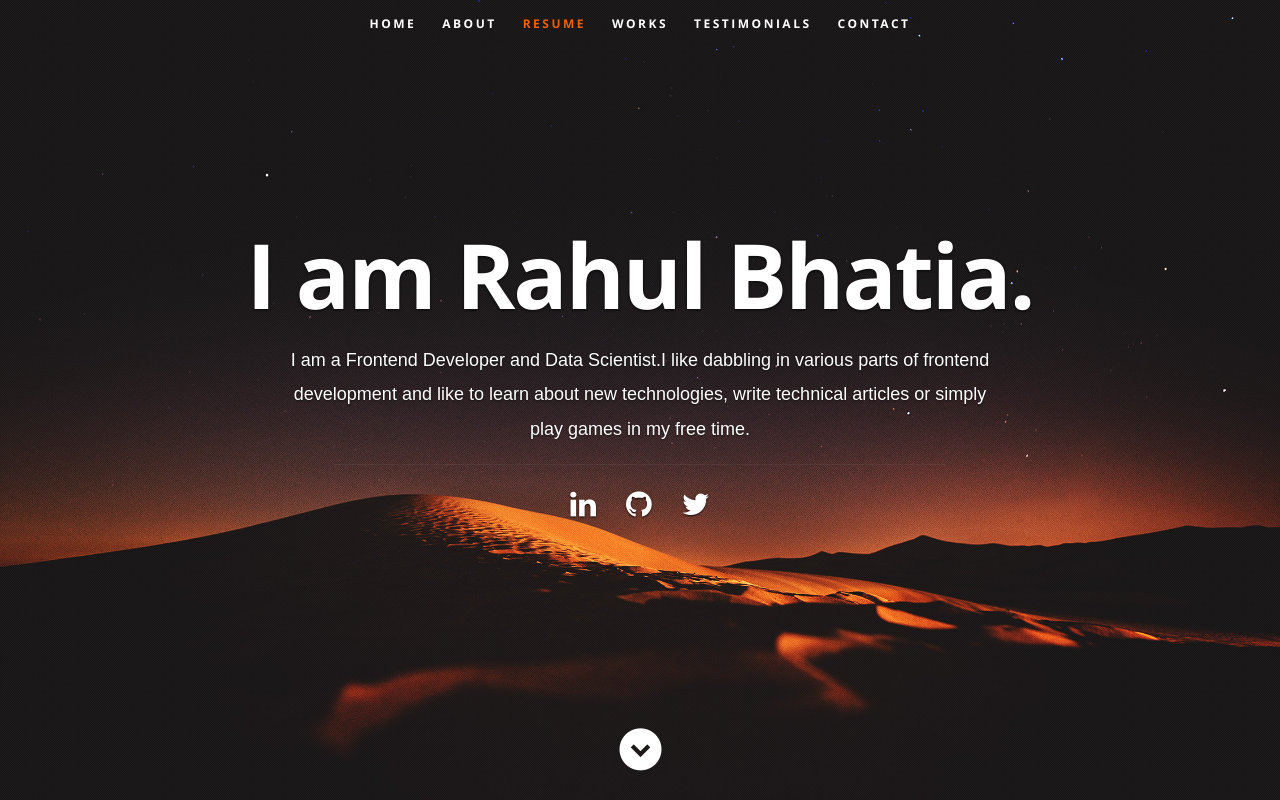
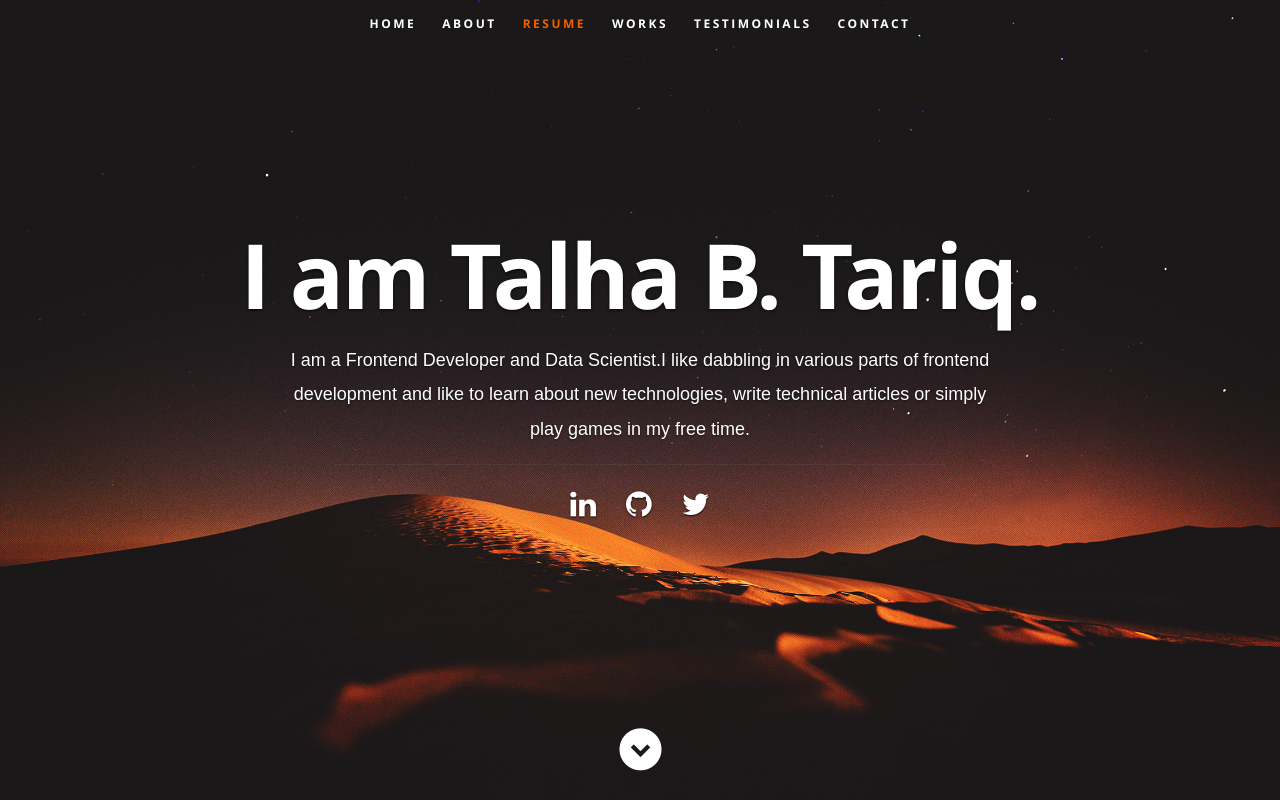
Before and after one commit to talhabintariq/profile, a React (Create React App) app: page / in a window 1280 px wide. Shown: the top 800 px of the page. Built offline with nearby package versions, Linux system fonts and the light colour scheme.

Commit message:
name change

```diff
--- a/public/index.html
+++ b/public/index.html
@@ -19,7 +19,7 @@
       work correctly both with client-side routing and a non-root public URL.
       Learn how to configure a non-root public URL by running `npm run build`.
     -->
-    <title>Rahul Bhatia</title>
+    <title>Talha B. Tariq</title>
     <link rel="stylesheet" href="%PUBLIC_URL%/css/default.css">
 <link rel="stylesheet" href="%PUBLIC_URL%/css/layout.css">
 <link rel="stylesheet" href="%PUBLIC_URL%/css/media-queries.css">
--- a/src/resumeData.js
+++ b/src/resumeData.js
@@ -1,6 +1,6 @@
 let resumeData = {
     "imagebaseurl":"https://rbhatia46.github.io/",
-    "name": "Rahul Bhatia",
+    "name": "Talha B. Tariq",
     "role": "Frontend Developer and Data Scientist",
     "linkedinId":"Your LinkedIn Id",
     "skypeid": "Your skypeid",
```
